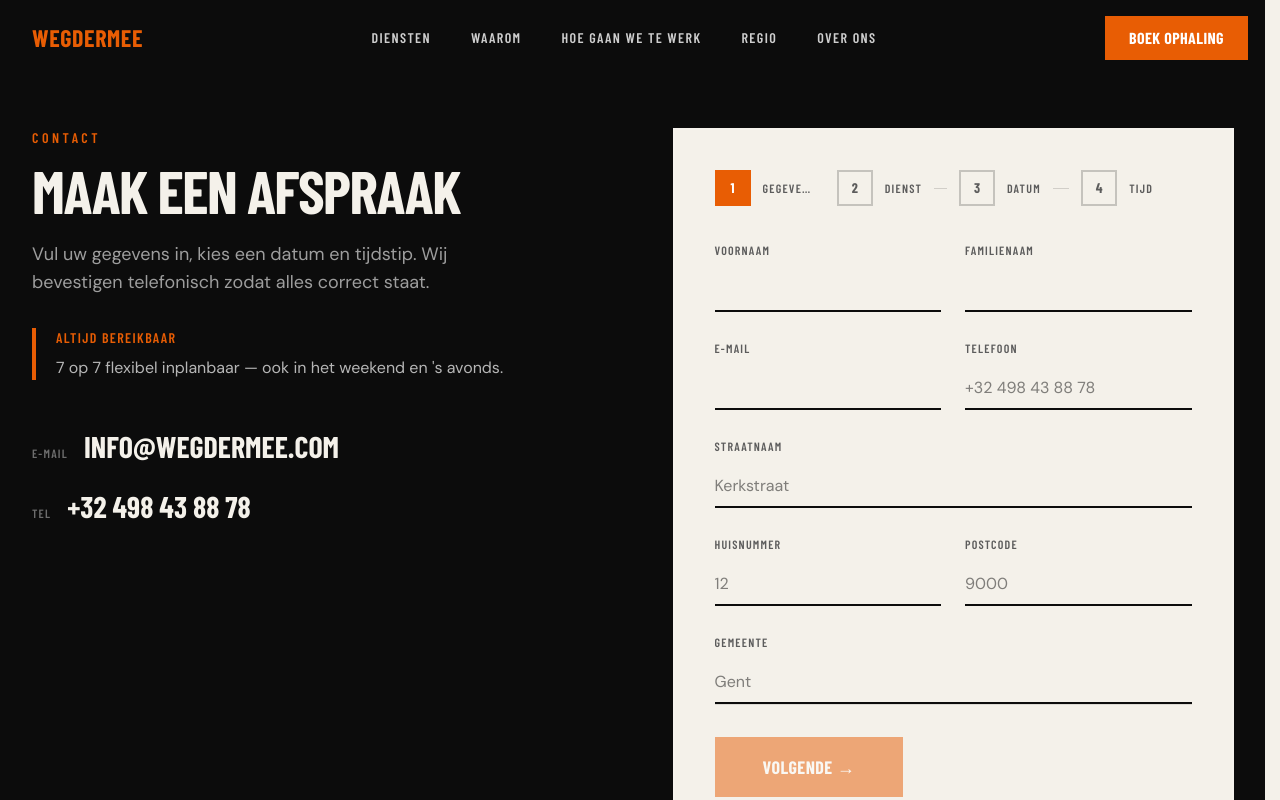
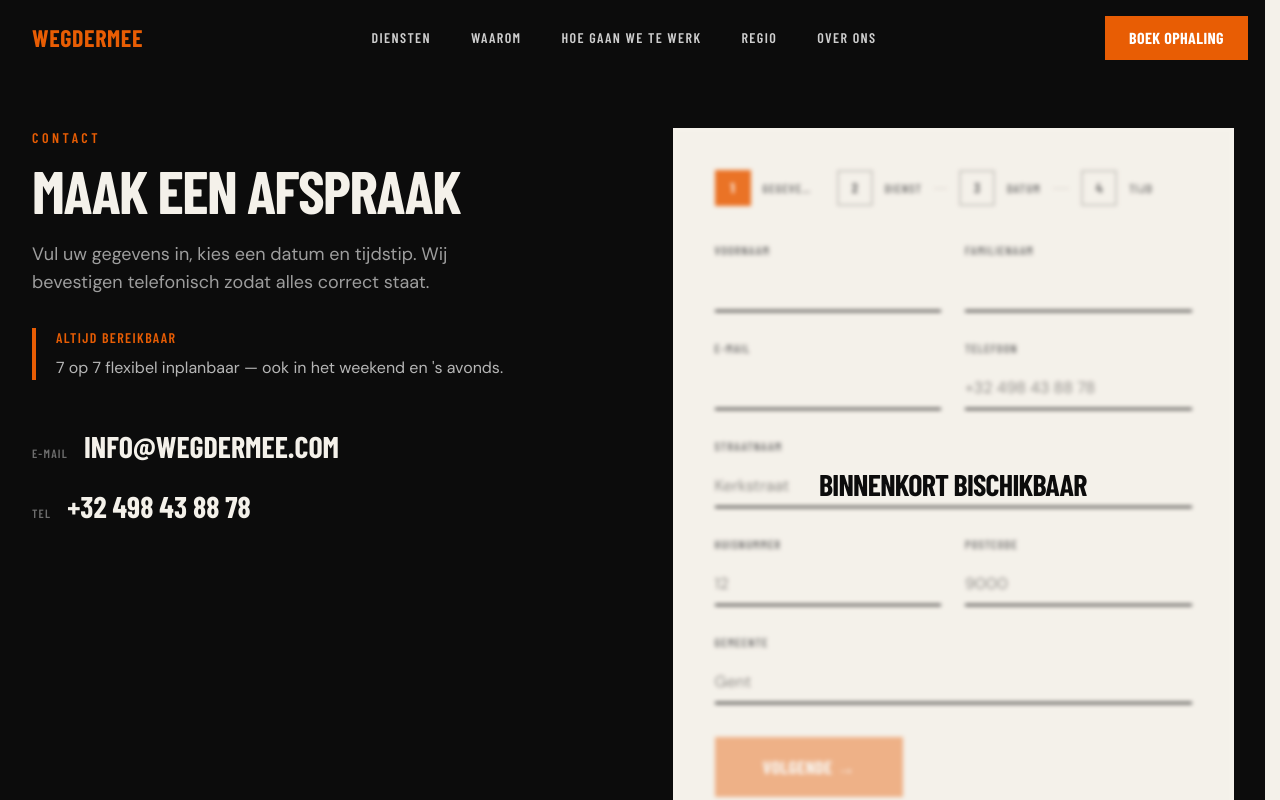
Before and after one commit to termoteniek/wegdermee, a React (Vite) app: page /contact in a window 1280 px wide. Shown: the top 800 px of the page. Built offline with nearby package versions, Linux system fonts and the light colour scheme; a web font is replaced by a local one.

Commit message:
fix mail and disbale form

```diff
--- a/src/components/Contact.tsx
+++ b/src/components/Contact.tsx
@@ -29,7 +29,7 @@
             <ul className="mt-12 space-y-6">
               <li>
                 <a
-                  href="mailto:info@wegdermee.be"
+                  href="mailto:info@wegdermee.com"
                   className="group flex items-baseline gap-4 transition-colors hover:text-accent"
                 >
                   <span className="font-display text-xs font-semibold uppercase tracking-widest text-white/40">
@@ -57,8 +57,19 @@
           </FadeIn>
 
           <FadeIn delay={0.1} className="w-full min-w-0">
-            <div className="w-full min-w-0">
-              <BookingForm />
+            <div className="relative w-full min-w-0">
+              <div aria-hidden="true" inert>
+                <BookingForm />
+              </div>
+              <div
+                className="absolute inset-0 z-20 flex items-center justify-center bg-cream/15 backdrop-blur-[2px]"
+                role="status"
+                aria-label="Binnenkort bischikbaar"
+              >
+                <p className="font-display text-2xl font-extrabold uppercase tracking-tight text-ink sm:text-3xl">
+                  Binnenkort bischikbaar
+                </p>
+              </div>
             </div>
           </FadeIn>
         </div>
```
